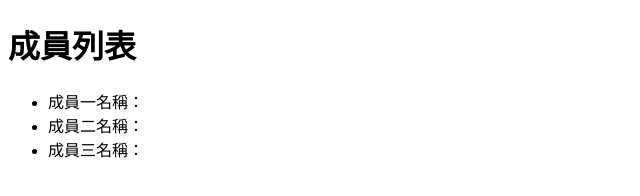
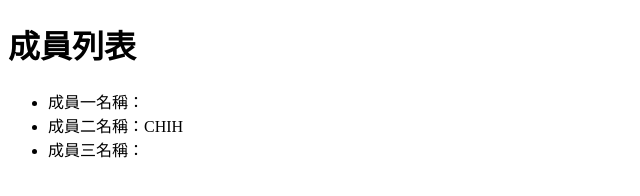
Before and after one commit to maercute/mission4, a plain HTML site: page index.html in a window 1280 px wide. Shown: the full height of the page, 0-640 px from the left. Drawn offline with Linux system fonts and the light colour scheme.

Commit message:
新增成員二

```diff
--- a/index.html
+++ b/index.html
@@ -9,7 +9,7 @@
     <h1>成員列表</h1>
     <ul>
       <li>成員一名稱：</li>
-      <li>成員二名稱：</li>
+      <li>成員二名稱：CHIH</li>
       <li>成員三名稱：</li>
     </ul>
   </body>
```
